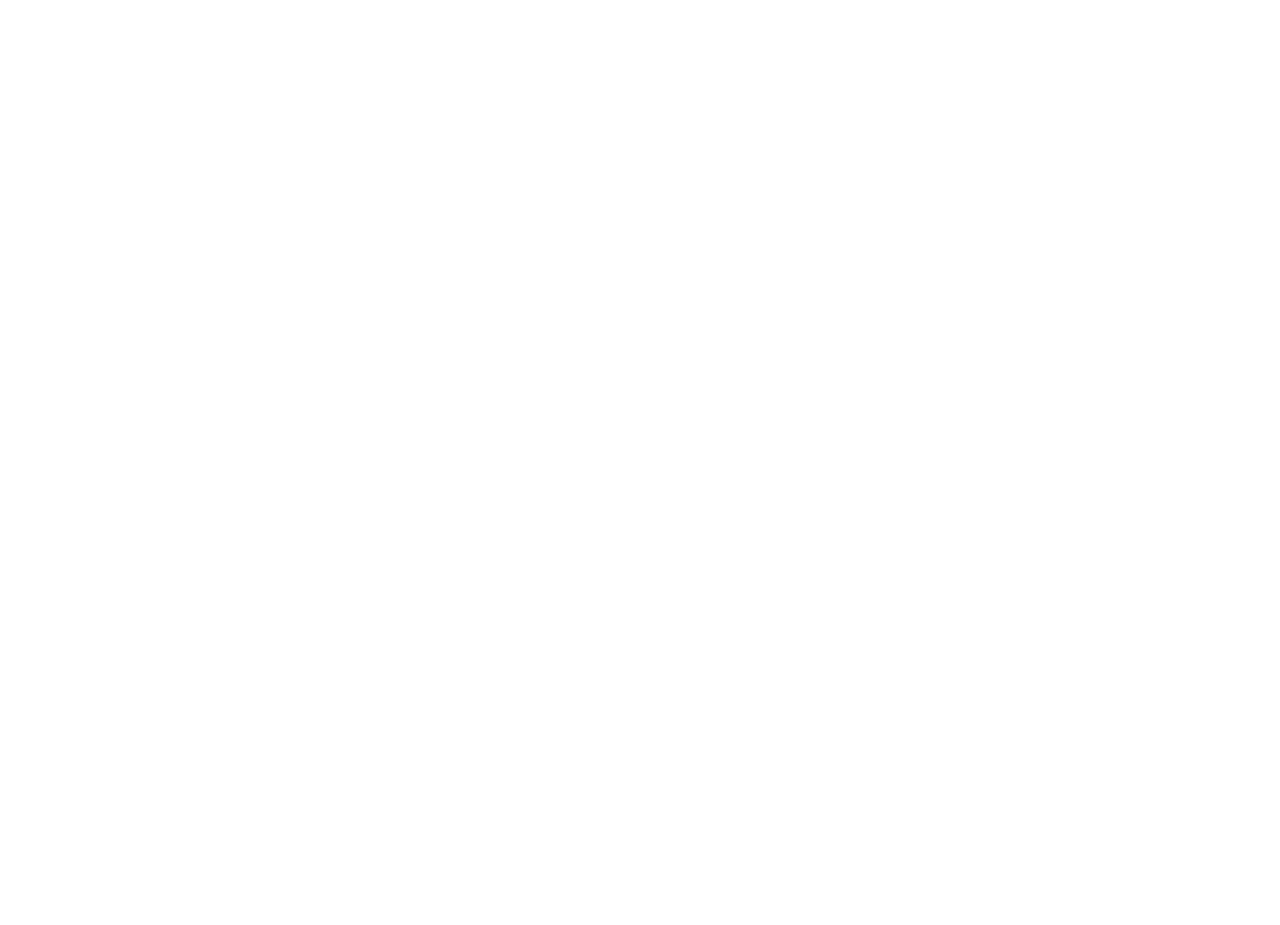
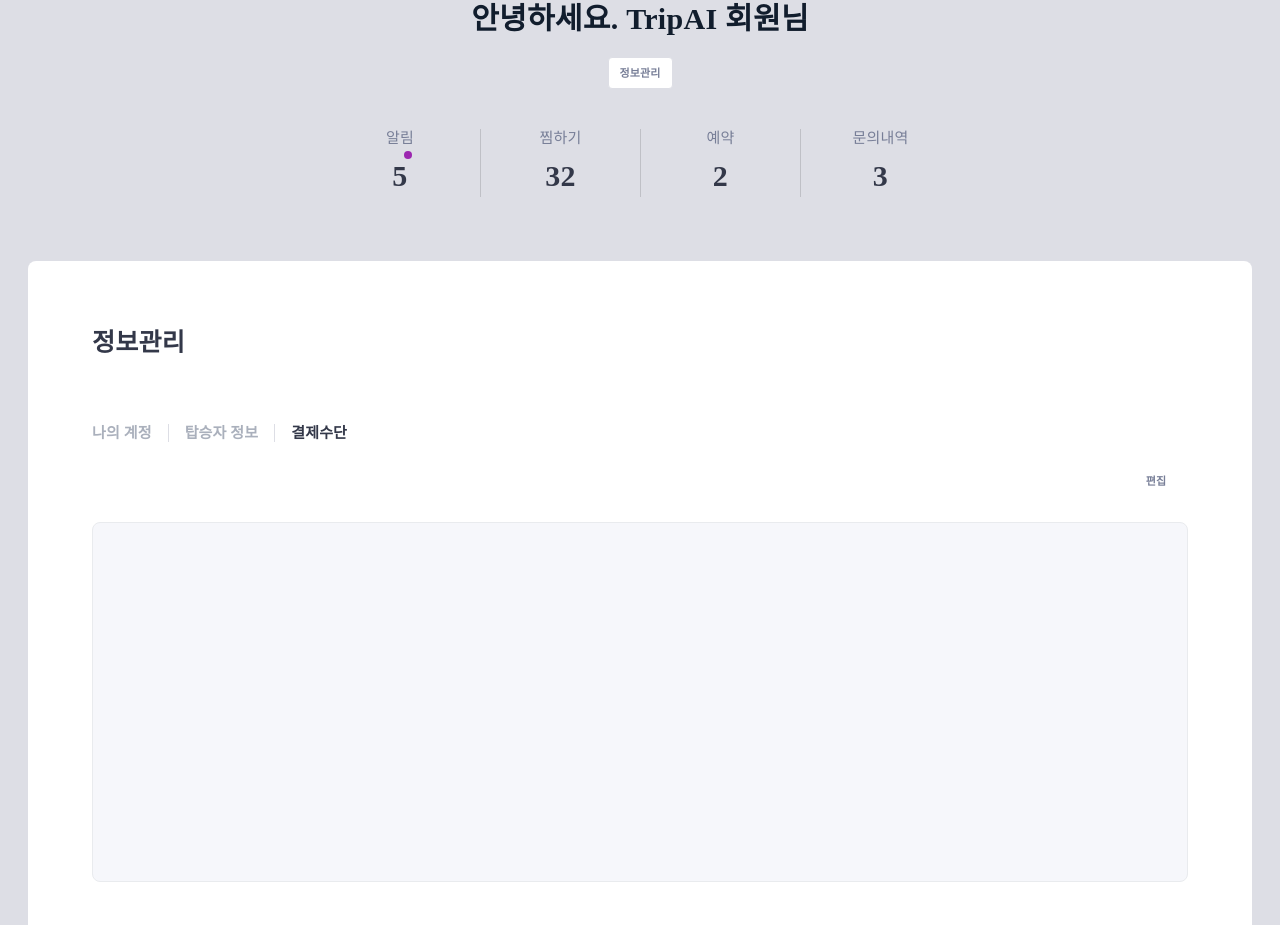
Before and after one commit to DGUHJH/nuua-test, a Next.js app: page / in a window 1280 px wide. Shown: the part 185-1110 px from the top of the page. Before the commit the page ends 800 px from the top, so only its background shows below. Built offline with nearby package versions, Linux system fonts and the light colour scheme.

Commit message:
Update : MyPage Layout

```diff
--- a/src/pages/index.tsx
+++ b/src/pages/index.tsx
@@ -1,6 +1,8 @@
+import { Badge } from '@mui/material';
 import Header from 'components/Header/pc';
 import type { NextPage } from 'next';
 import Head from 'next/head';
+import { useState } from 'react';
 import * as Styled from 'styles/styled';
 
 const Home: NextPage = () => {
@@ -16,10 +18,102 @@
   );
 };
 
+const testInfoNumberData = [
+  {
+    label: '알림',
+    number: 5,
+    isBadgeInVisible: false,
+  },
+  {
+    label: '찜하기',
+    number: 32,
+    isBadgeInVisible: true,
+  },
+  {
+    label: '예약',
+    number: 2,
+    isBadgeInVisible: true,
+  },
+  {
+    label: '문의내역',
+    number: 3,
+    isBadgeInVisible: true,
+  },
+];
+
+const infoManageMenuList = [
+  {
+    label: '나의 계정',
+  },
+  {
+    label: '탑승자 정보',
+  },
+  {
+    label: '결제수단',
+  },
+];
+
 const PC = () => {
+  const [isBadgeInVisible, setIsBadgeInVisible] = useState<boolean>(false);
   return (
     <Styled.Root>
       <Header />
+      <Styled.Body>
+        <Styled.BodyContainer>
+          <Styled.TitleTypo>안녕하세요. TripAI 회원님</Styled.TitleTypo>
+          <Styled.InfoManageButton>
+            <Styled.InfoManageButtonTypo>정보관리</Styled.InfoManageButtonTypo>
+          </Styled.InfoManageButton>
+          <Styled.InfoNumberContainer>
+            {testInfoNumberData.map((numberData, index) => (
+              <Styled.InfoNumberWrapper key={`info_number_wrapper_${index}`}>
+                <Styled.InfoNumberTitleTypo>
+                  {numberData.label}
+                </Styled.InfoNumberTitleTypo>
+                <Badge
+                  color="secondary"
+                  variant="dot"
+                  invisible={numberData.isBadgeInVisible}
+                >
+                  <Styled.InfoNumberTypo>
+                    {numberData.number}
+                  </Styled.InfoNumberTypo>
+                </Badge>
+              </Styled.InfoNumberWrapper>
+            ))}
+          </Styled.InfoNumberContainer>
+          <Styled.InfoManageContainer>
+            <Styled.InfoManageTitleTypo>정보관리</Styled.InfoManageTitleTypo>
+            <Styled.InfoManageMenuContainer>
+              {infoManageMenuList.map((manageMenu, index) => (
+                <Styled.InfoManageMenuTypo
+                  key={`info_manage_menu_typo_${index}`}
+                >
+                  {manageMenu.label}
+                </Styled.InfoManageMenuTypo>
+              ))}
+            </Styled.InfoManageMenuContainer>
+            <Styled.InfoManageCreditContainer>
+              <Styled.InfoManageCreditEditButtonContainer>
+                <Styled.InfoManageCreditEditButton>
+                  <Styled.InfoManageCreditEditButtonTypo>
+                    편집
+                  </Styled.InfoManageCreditEditButtonTypo>
+                </Styled.InfoManageCreditEditButton>
+              </Styled.InfoManageCreditEditButtonContainer>
+              <Styled.InfoManageCreditCardContainer />
+              <Styled.InfoManageCreditAddContainer>
+                <Styled.InfoManageCreditAddIconWrapper>
+                  <Styled.InfoManageCreditAddIcon />
+                </Styled.InfoManageCreditAddIconWrapper>
+                <Styled.InfoManageCreditAddTypo>
+                  결제수단 추가
+                </Styled.InfoManageCreditAddTypo>
+              </Styled.InfoManageCreditAddContainer>
+            </Styled.InfoManageCreditContainer>
+          </Styled.InfoManageContainer>
+        </Styled.BodyContainer>
+      </Styled.Body>
     </Styled.Root>
   );
 };
--- a/src/styles/styled.ts
+++ b/src/styles/styled.ts
@@ -1,10 +1,222 @@
-import { Box } from '@mui/material';
+import { Add } from '@mui/icons-material';
+import { Box, Button, Typography } from '@mui/material';
 import styled from 'styled-components';
 
 export const Root = styled(Box)`
   width: 100%;
-  height: 100px;
   display: flex;
   flex-direction: column;
   align-items: center;
 `;
+
+export const Body = styled(Box)`
+  width: 100%;
+  min-height: calc(100vh - 100px);
+  background: #dddee5;
+  display: flex;
+  justify-content: center;
+  padding-bottom: 200px;
+`;
+
+export const BodyContainer = styled(Box)`
+  width: 1224px;
+  height: 1049px;
+  display: flex;
+  flex-direction: column;
+  align-items: center;
+  position: relative;
+  margin-top: 81px;
+`;
+
+export const TitleTypo = styled(Typography)`
+  &&& {
+    font-family: Poppins-Bold;
+    font-weight: 700;
+    font-size: 30px;
+    color: #111d2d;
+  }
+`;
+
+export const InfoManageButton = styled(Button)`
+  &&& {
+    width: 65px;
+    height: 32px;
+    background: #fff;
+    border: 1px #dddee5 solid;
+    border-radius: 4px;
+    margin-top: 16px;
+  }
+`;
+
+export const InfoManageButtonTypo = styled(Typography)`
+  &&& {
+    font-family: Poppins-Bold;
+    font-weight: 700;
+    font-size: 11px;
+    color: #777e97;
+  }
+`;
+
+export const InfoNumberContainer = styled(Box)`
+  width: 640px;
+  height: 68px;
+  display: flex;
+  justify-content: space-between;
+  margin-top: 40px;
+`;
+
+export const InfoNumberWrapper = styled(Box)`
+  width: 160px;
+  height: 100%;
+  display: flex;
+  flex-direction: column;
+  justify-content: space-between;
+  align-items: center;
+  box-sizing: border-box;
+  border-left: 1px #0002 solid;
+  &:first-child {
+    border-left: 0;
+  }
+`;
+
+export const InfoNumberTitleTypo = styled(Typography)`
+  &&& {
+    font-family: Poppins-Regular;
+    font-weight: 400;
+    font-size: 15px;
+    color: #777e97;
+    line-height: 18px;
+  }
+`;
+
+export const InfoNumberTypo = styled(Typography)`
+  &&& {
+    font-family: Poppins-Bold;
+    font-weight: 700;
+    font-size: 30px;
+    color: #333849;
+    line-height: 42px;
+  }
+`;
+
+export const InfoManageContainer = styled(Box)`
+  width: 1224px;
+  height: 787px;
+  background: #fff;
+  display: flex;
+  flex-direction: column;
+  padding: 64px;
+  box-sizing: border-box;
+  border-radius: 8px;
+  margin-top: 64px;
+`;
+
+export const InfoManageTitleTypo = styled(Typography)`
+  &&& {
+    font-family: Poppins-Bold;
+    font-weight: 700;
+    font-size: 25px;
+    color: #333849;
+    line-height: 35px;
+  }
+`;
+
+export const InfoManageMenuContainer = styled(Box)`
+  width: 100%;
+  display: flex;
+  align-items: center;
+  margin-top: 64px;
+`;
+
+export const InfoManageMenuTypo = styled(Typography)`
+  &&& {
+    font-family: Poppins-Bold;
+    font-weight: 700;
+    font-size: 15px;
+    color: #aab0bc;
+    line-height: 18px;
+    padding: 0 16px;
+    box-sizing: border-box;
+    border-right: 1px #dddee5 solid;
+  }
+  &:first-child {
+    &&& {
+      padding-left: 0;
+    }
+  }
+  &:last-child {
+    &&& {
+      border-right: 0;
+      color: #333849;
+    }
+  }
+`;
+
+export const InfoManageCreditContainer = styled(Box)`
+  width: 1096px;
+  height: 496px;
+  display: flex;
+  flex-direction: column;
+  margin-top: 24px;
+`;
+
+export const InfoManageCreditEditButtonContainer = styled(Box)`
+  width: 100%;
+  display: flex;
+  justify-content: flex-end;
+`;
+
+export const InfoManageCreditEditButton = styled(Button)`
+  width: 60px;
+  height: 32px;
+  background: #fff;
+  border: 1px #dddee5 solid;
+  border-radius: 4px;
+`;
+
+export const InfoManageCreditEditButtonTypo = styled(Typography)`
+  &&& {
+    font-family: Poppins-Bold;
+    font-weight: 700;
+    font-size: 11px;
+    color: #777e97;
+  }
+`;
+
+export const InfoManageCreditCardContainer = styled(Box)`
+  width: 1096px;
+  height: 360px;
+  background: #f6f7fb;
+  border: 1px #e9ebee solid;
+  border-radius: 8px;
+  margin-top: 24px;
+`;
+
+export const InfoManageCreditAddContainer = styled(Box)`
+  width: 100%;
+  display: flex;
+  justify-content: center;
+  align-items: center;
+  margin-top: 40px;
+`;
+
+export const InfoManageCreditAddIconWrapper = styled(Box)`
+  width: 40px;
+  height: 40px;
+  position: relative;
+`;
+
+export const InfoManageCreditAddIcon = styled(Add)`
+  font-size: 40px;
+  color: #ccced8;
+`;
+
+export const InfoManageCreditAddTypo = styled(Typography)`
+  &&& {
+    font-family: Poppins-Bold;
+    font-weight: 700;
+    font-size: 20px;
+    color: #555e70;
+    margin-left: 8px;
+  }
+`;
```
